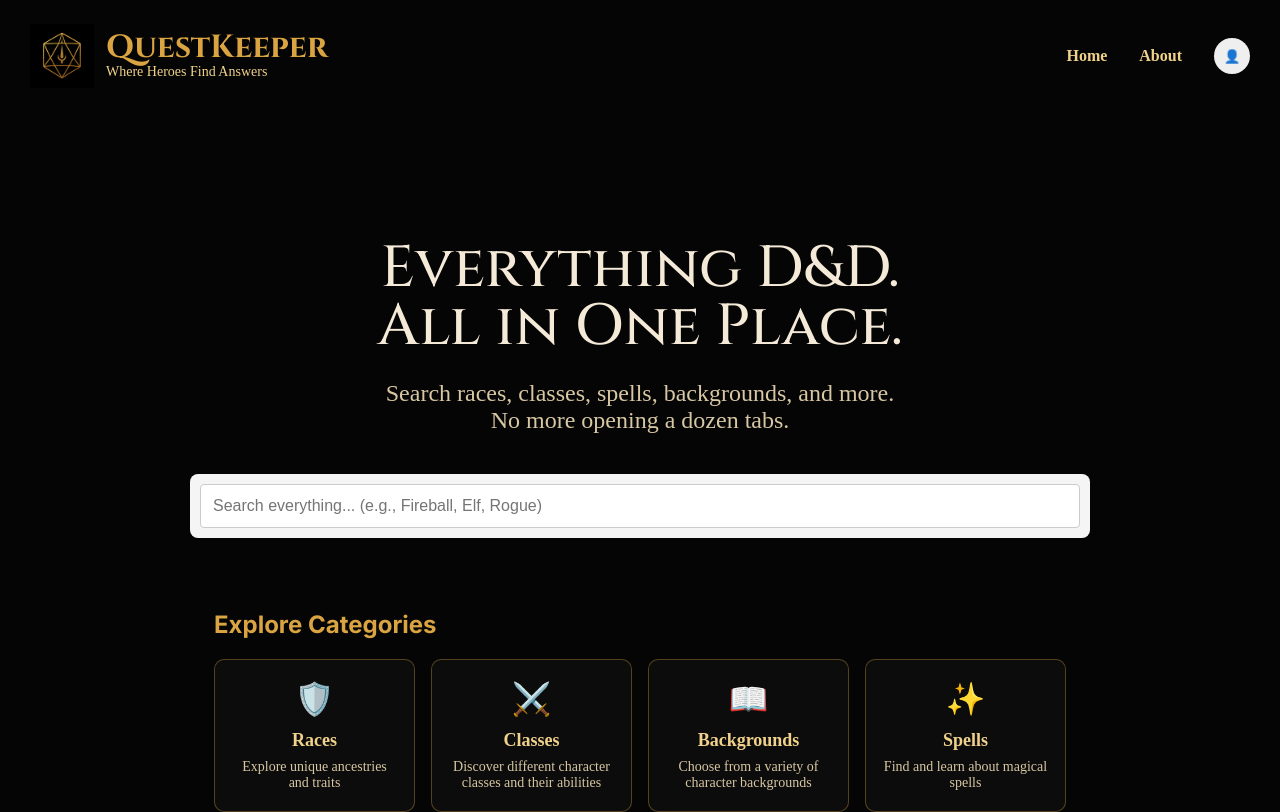
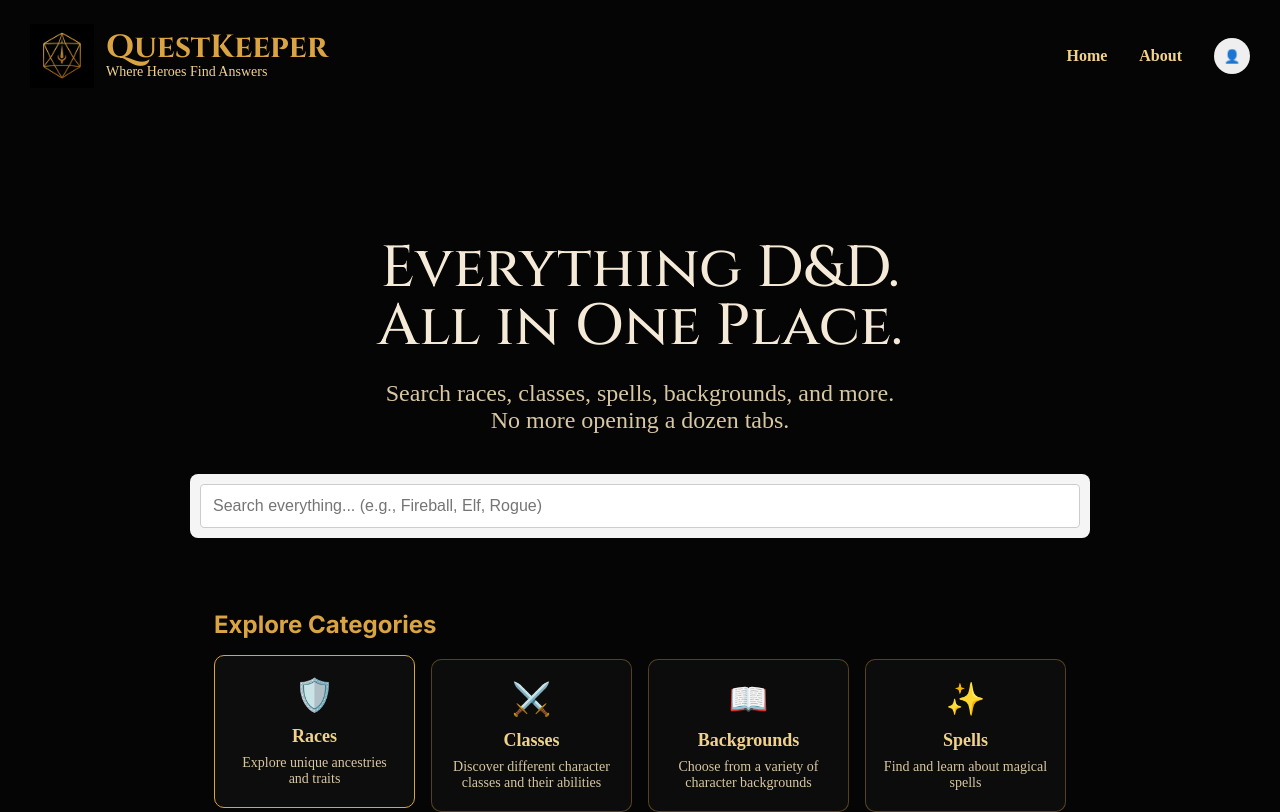
Before and after one commit to samanthaparas/questkeeper-frontend, a React (Vite) app: page / in a window 1280 px wide. In both pictures the pointer is over the element 314 px from the left and 735 px from the top of the page. Built offline with nearby package versions, Linux system fonts and the light colour scheme; the HTML template or start-up script is replaced by a standard one.

Commit message:
Adjust CategoryCards css layout & add card hover

```diff
--- a/src/components/CategoryCard/CategoryCard.css
+++ b/src/components/CategoryCard/CategoryCard.css
@@ -25,6 +25,12 @@
   border-radius: 10px;
   background-color: rgba(255, 255, 255, 0.03);
   text-align: center;
+  cursor: pointer;
+}
+
+.category-card:hover {
+    transform: translateY(-4px);
+    border-color: #d9a441;
 }
 
 .category-card__icon {
```
Lines whose indentation alone changed are shown as unchanged.
